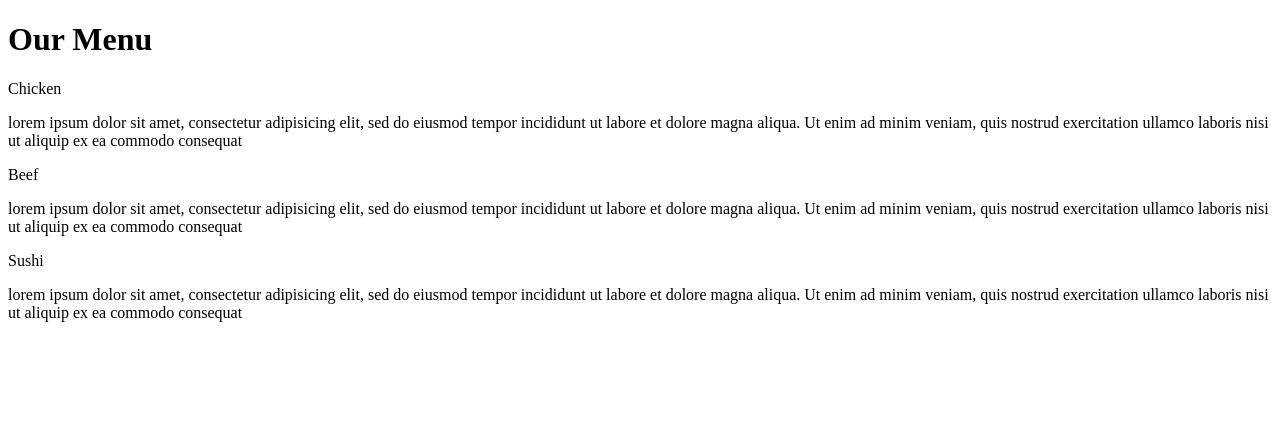
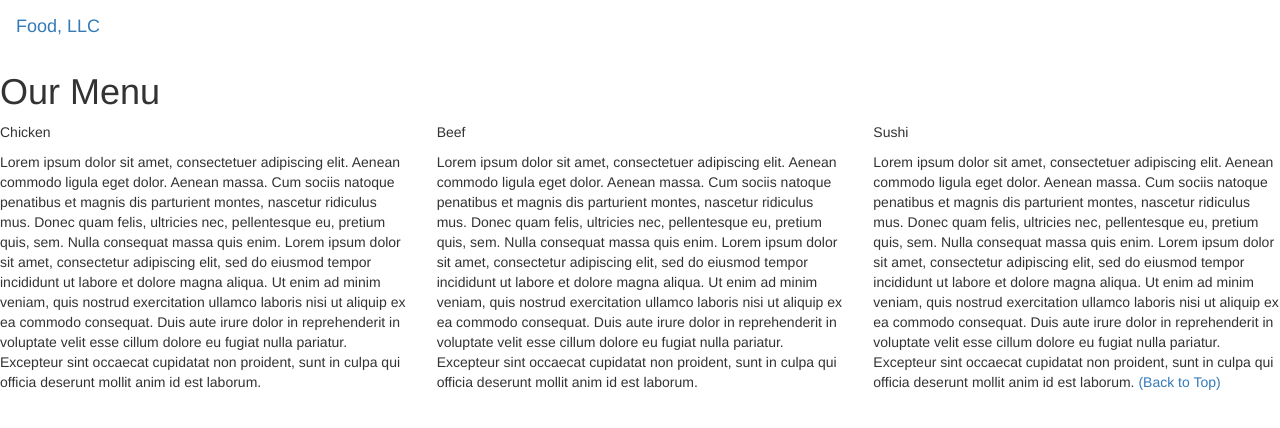
Before and after one commit to ghitaaaaaaaaaaaa/ghita.github.io, a plain HTML site: page index.html in a window 1280 px wide. Drawn offline with nearby package versions, Linux system fonts and the light colour scheme.

Commit message:
Update index.html

```diff
--- a/index.html
+++ b/index.html
@@ -1,39 +1,101 @@
-<!DOCTYPE html>
-<html lang="en">
-
+<!DOCTYPE html> <html>
 <head>
-    <meta charset="UTF-8">
-    <title>module2-solution</title>
+<title>Module 3</title>
+<meta name="viewport" content="width=device-width, initial-scale=1" />
+<link
+rel="stylesheet"
+href="https://maxcdn.bootstrapcdn.com/bootstrap/3.3.7/css/bootstrap.min.css"
+\>
+<script src="https://ajax.googleapis.com/ajax/libs/jquery/3.3.1/jquery.min.js"></script>
+<script src="https://maxcdn.bootstrapcdn.com/bootstrap/3.3.7/js/bootstrap.min.js"></script>
 </head>
-<link rel="stylesheet" type="text/css" href="module2.css">
-
+<meta name="viewport" content="width=device-width, initial-scale=1" />
+<link rel="stylesheet" type="text/css" href="Untitled-2.css" />
 <body>
-    <h1>Our Menu</h1>
-    <section class="column-lg-4 colmn-md-6 colmn-sm-12">
-        <div>
-            <p class="sub1">Chicken</p>
-            <p class="content">lorem ipsum dolor sit amet, consectetur adipisicing elit, sed do eiusmod tempor
-                incididunt ut labore et dolore magna aliqua. Ut enim ad minim veniam, quis nostrud exercitation ullamco
-                laboris nisi ut aliquip ex ea commodo consequat</p>
-        </div>
-    </section>
-    <section class="column-lg-4 colmn-md-6 colmn-sm-12">
-        <div>
-            <p class="sub2">Beef</p>
-            <p class="content">lorem ipsum dolor sit amet, consectetur adipisicing elit, sed do eiusmod tempor
-                incididunt ut labore et dolore magna aliqua. Ut enim ad minim veniam, quis nostrud exercitation ullamco
-                laboris nisi ut aliquip ex ea commodo consequat</p>
-        </div>
-    </section>
-    <section class="column-lg-4 colmn-md-6 colmn-sm-12">
-        <div>
-            <p class="sub3">Sushi</p>
-            <p class="content">lorem ipsum dolor sit amet, consectetur adipisicing elit, sed do eiusmod tempor
-                incididunt ut labore et dolore magna aliqua. Ut enim ad minim veniam, quis nostrud exercitation ullamco
-                laboris nisi ut aliquip ex ea commodo consequat</p>
-        </div>
-    </section>
-
-</body>
-
+<nav class="navbar" id="top">
+  <div class="container-fluid">
+   <div class="navbar-header">
+     <button
+    type="button"
+    class="navbar-toggle"
+    data-toggle="collapse"
+    data-target="#myNavbar"
+    >
+<span class="icon-bar"></span>
+<span class="icon-bar"></span>
+<span class="icon-bar"></span>
+</button>
+<a class="navbar-brand" href="#">Food, LLC</a>
+</div>
+<div class="collapse" id="myNavbar">
+ <ul class="nav navbar-nav visible-xs">
+  <li><a class="menu-item" href="#">Chicken</a></li>
+  <li><a class="menu-item" href="#">Beef</a></li>
+  <li><a class="menu-item" href="#">Sushi</a></li>
+</ul>
+</div>
+</div>
+</nav>
+<h1 class="main-title">Our Menu</h1>
+<div class="row">
+<div class="col-lg-4 col-md-6 col-sm-12">
+<div class="content-box">
+    <p class="item-name">Chicken</p>
+<p>
+Lorem ipsum dolor sit amet, consectetuer adipiscing elit. Aenean
+commodo ligula eget dolor. Aenean massa. Cum sociis natoque
+penatibus et magnis dis parturient montes, nascetur ridiculus mus.
+Donec quam felis, ultricies nec, pellentesque eu, pretium quis, sem.
+Nulla consequat massa quis enim. Lorem ipsum dolor sit amet,
+consectetur adipiscing elit, sed do eiusmod tempor incididunt ut
+labore et dolore magna aliqua. Ut enim ad minim veniam, quis nostrud
+exercitation ullamco laboris nisi ut aliquip ex ea commodo
+consequat. Duis aute irure dolor in reprehenderit in voluptate velit
+esse cillum dolore eu fugiat nulla pariatur. Excepteur sint occaecat
+cupidatat non proident, sunt in culpa qui officia deserunt mollit
+anim id est laborum.
+</p>
+</div>
+</div>
+<div class="col-lg-4 col-md-6 col-sm-12">
+<div class="content-box">
+<p class="item-name">Beef</p>
+<p>
+    Lorem ipsum dolor sit amet, consectetuer adipiscing elit. Aenean
+    commodo ligula eget dolor. Aenean massa. Cum sociis natoque
+    penatibus et magnis dis parturient montes, nascetur ridiculus mus.
+    Donec quam felis, ultricies nec, pellentesque eu, pretium quis, sem.
+    Nulla consequat massa quis enim. Lorem ipsum dolor sit amet,
+    consectetur adipiscing elit, sed do eiusmod tempor incididunt ut
+    labore et dolore magna aliqua. Ut enim ad minim veniam, quis nostrud
+    exercitation ullamco laboris nisi ut aliquip ex ea commodo
+    consequat. Duis aute irure dolor in reprehenderit in voluptate velit
+    esse cillum dolore eu fugiat nulla pariatur. Excepteur sint occaecat
+    cupidatat non proident, sunt in culpa qui officia deserunt mollit
+    anim id est laborum.
+</p>
+</div>
+ </div>
+<div class="col-lg-4 col-md-12 col-sm-12">
+ <div class="content-box">
+  <p class="item-name">Sushi</p>
+    <p>
+     Lorem ipsum dolor sit amet, consectetuer adipiscing elit. Aenean
+     commodo ligula eget dolor. Aenean massa. Cum sociis natoque
+     penatibus et magnis dis parturient montes, nascetur ridiculus mus.
+     Donec quam felis, ultricies nec, pellentesque eu, pretium quis, sem.
+     Nulla consequat massa quis enim. Lorem ipsum dolor sit amet,
+     consectetur adipiscing elit, sed do eiusmod tempor incididunt ut
+     labore et dolore magna aliqua. Ut enim ad minim veniam, quis nostrud
+     exercitation ullamco laboris nisi ut aliquip ex ea commodo
+     consequat. Duis aute irure dolor in reprehenderit in voluptate velit
+     esse cillum dolore eu fugiat nulla pariatur. Excepteur sint occaecat
+     cupidatat non proident, sunt in culpa qui officia deserunt mollit
+     anim id est laborum.
+     <a href="#top">(Back to Top)</a>
+    </p>
+   </div>
+  </div>
+  </div>
+ </body>
 </html>
```
